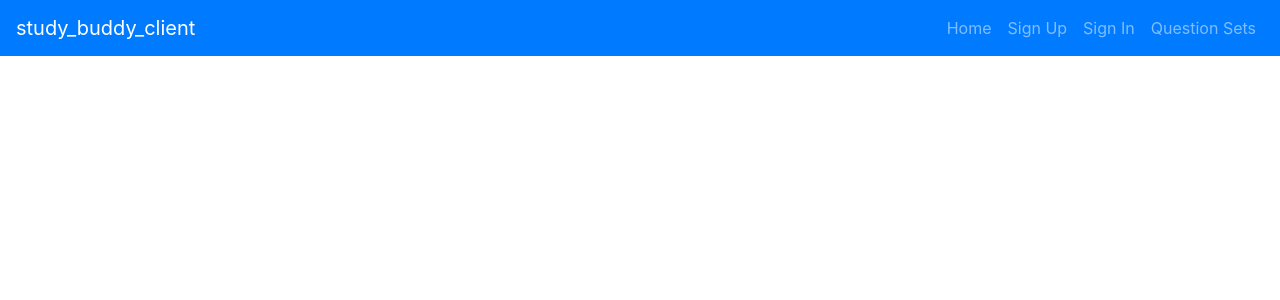
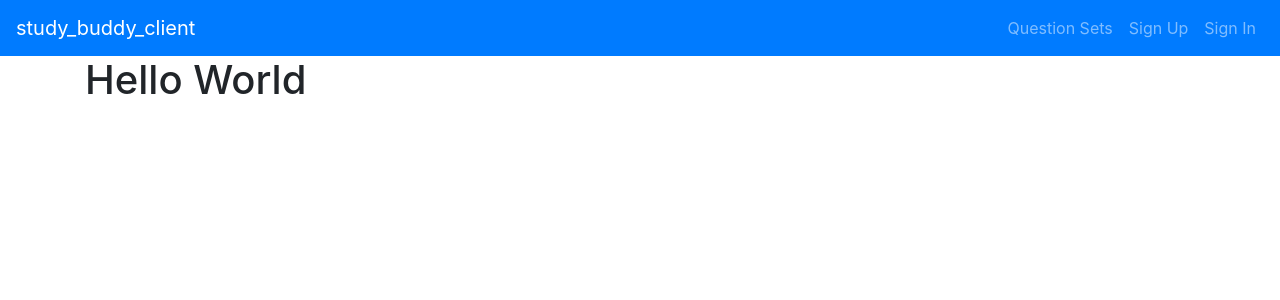
Before and after one commit to Adam-Rain/study_buddy_client, a React app: page /question-sets/1 in a window 1280 px wide. Shown: the top 300 px of the page. Built offline with nearby package versions, Linux system fonts and the light colour scheme.

Commit message:
Update / path to render QuestionSets Hook

```diff
--- a/src/components/App/App.js
+++ b/src/components/App/App.js
@@ -52,6 +52,9 @@ class App extends Component {
           <Route path='/question-sets' render={() => (
             <QuestionSets />
           )} />
+          <Route exact path='/' render={() => (
+            <QuestionSets />
+          )} />
           <AuthenticatedRoute user={user} path='/sign-out' render={() => (
             <SignOut msgAlert={this.msgAlert} clearUser={this.clearUser} user={user} />
           )} />
--- a/src/components/Header/Header.js
+++ b/src/components/Header/Header.js
@@ -13,13 +13,12 @@ const unauthenticatedOptions = (
   <Fragment>
     <Nav.Link href="#sign-up">Sign Up</Nav.Link>
     <Nav.Link href="#sign-in">Sign In</Nav.Link>
-    <Nav.Link href="#question-sets">Question Sets</Nav.Link>
   </Fragment>
 )
 
 const alwaysOptions = (
   <Fragment>
-    <Nav.Link to="/">Home</Nav.Link>
+    <Nav.Link href="#question-sets">Question Sets</Nav.Link>
   </Fragment>
 )
 
```
